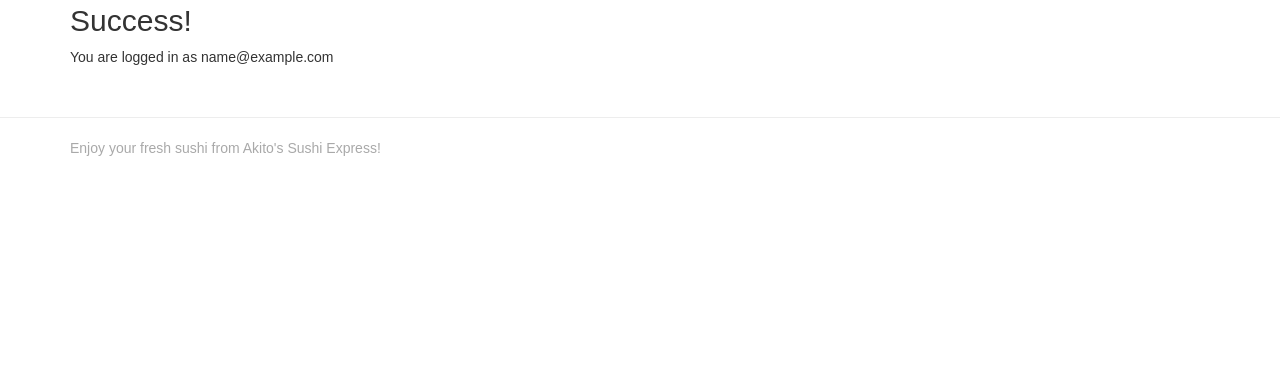
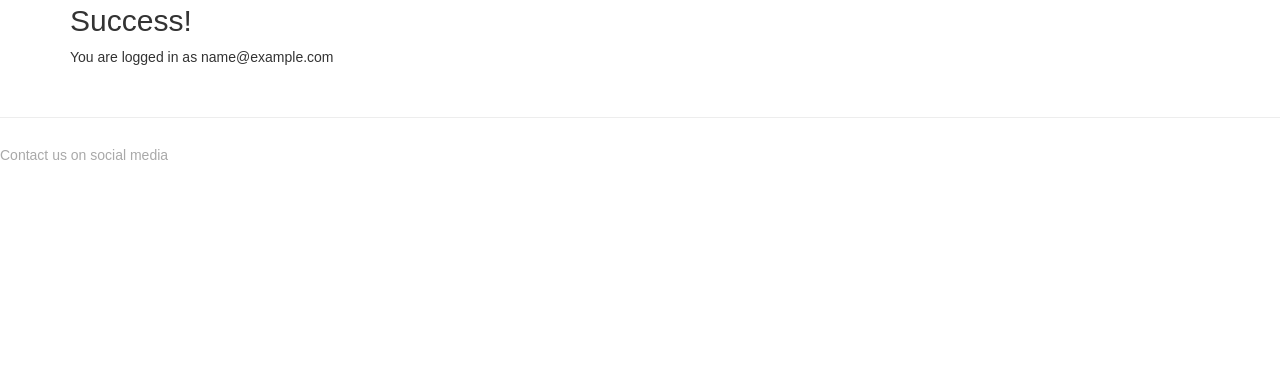
Before and after one commit to nikl881/food-delivery-app, a Django app: page /accounts/profile/ in a window 1280 px wide. Shown: the part 421-800 px from the top of the page. Run offline with Django 3.2, Linux system fonts and the light colour scheme; the visitor is signed in with stand-in values (Sample User, id 1); some libraries are stand-ins or nearby versions.

Commit message:
added footer to base html

```diff
--- a/templates/base.html
+++ b/templates/base.html
@@ -71,10 +71,19 @@
 
         {% block content %} {% endblock %}
     </div>
-    <footer>
-        <div class="container">
-            <p>Enjoy your fresh sushi from Akito's Sushi Express!</p>
-        </div>
-    </footer>
+     <footer class="container-fluid">
+            <div class="row">
+                <div class="col-sm-12"></div>
+                    <h5 class="uppercase general-sub">Contact us on social media</h5>
+                    <ul class="list-inline social-links">
+                  <li><a target="_blank" href="https://twitter.com/?lang=nl"><i class="fa fa-twitter"></i></a></li>
+                        <li><a target="_blank" href="https://linkedin.com"><i class="fa fa-linkedin"></i></a></li>
+                        <li><a target="_blank" href="https://pinterest.com"><i class="fa fa-pinterest"></i></a></li>
+                        <li><a target="_blank" href="https://instagram.com"><i class="fa fa-instagram"></i></a></li>
+                        <li><a target="_blank" href="https://youtube.com"><i class="fa fa-youtube"></i></a></li>
+                    </ul>
+                </div>
+
+            </footer>
 </body>
 </html>
```
